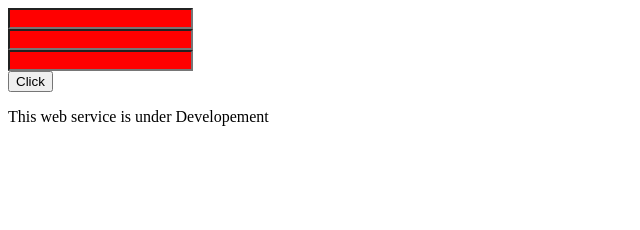
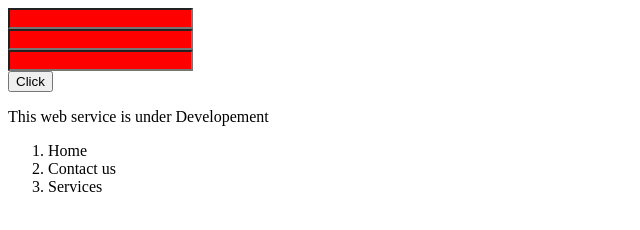
Before and after one commit to Rushikesh-Thomre/LocalRepo, a plain HTML site: page index.html in a window 1280 px wide. Shown: the whole page, without its empty margins (0-640 px from the left). Drawn offline with Linux system fonts and the light colour scheme.

Commit message:
Added changes inside of Index.html

```diff
--- a/index.html
+++ b/index.html
@@ -15,5 +15,18 @@
     <br>
     <button>Click</button>
 <p> This web service is under Developement</p>
+<nav>
+    <ol>
+        <li>
+            Home
+        </li>
+        <li>
+            Contact us
+        </li>
+        <li>
+            Services
+        </li>
+    </ol>
+</nav>
 </body>
 </html>
```
